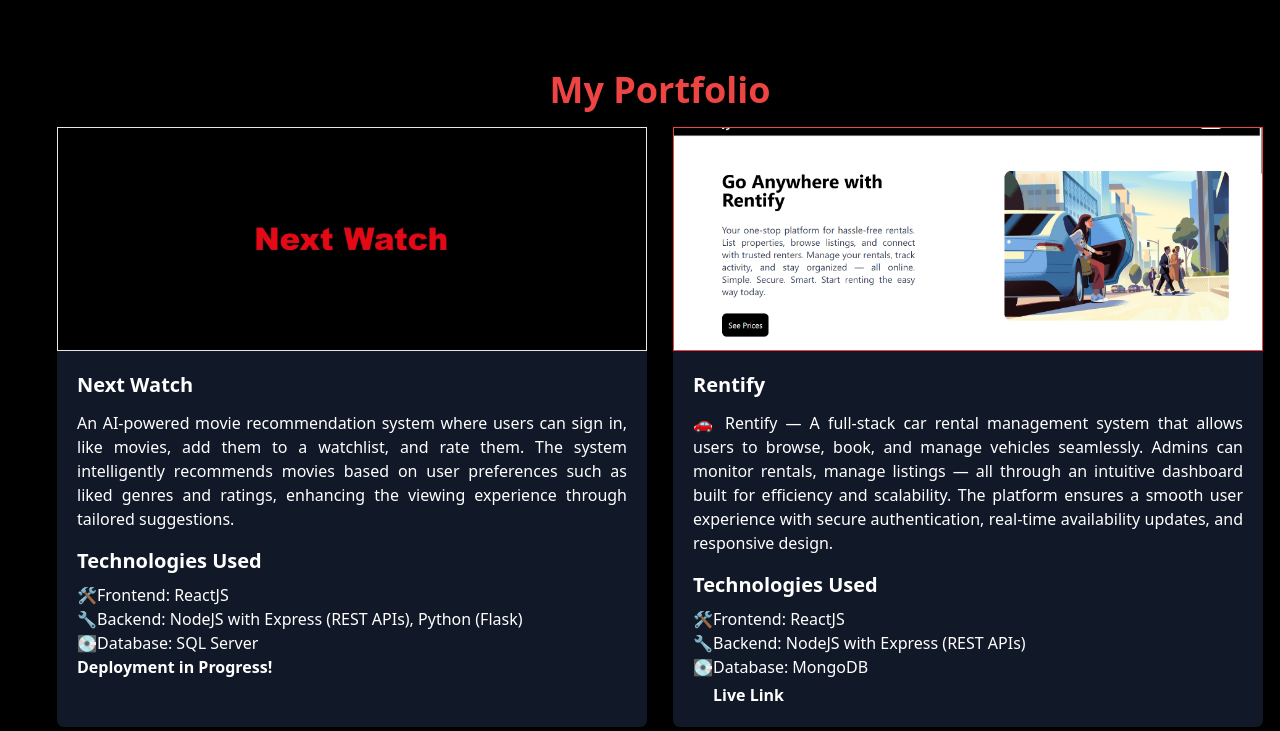
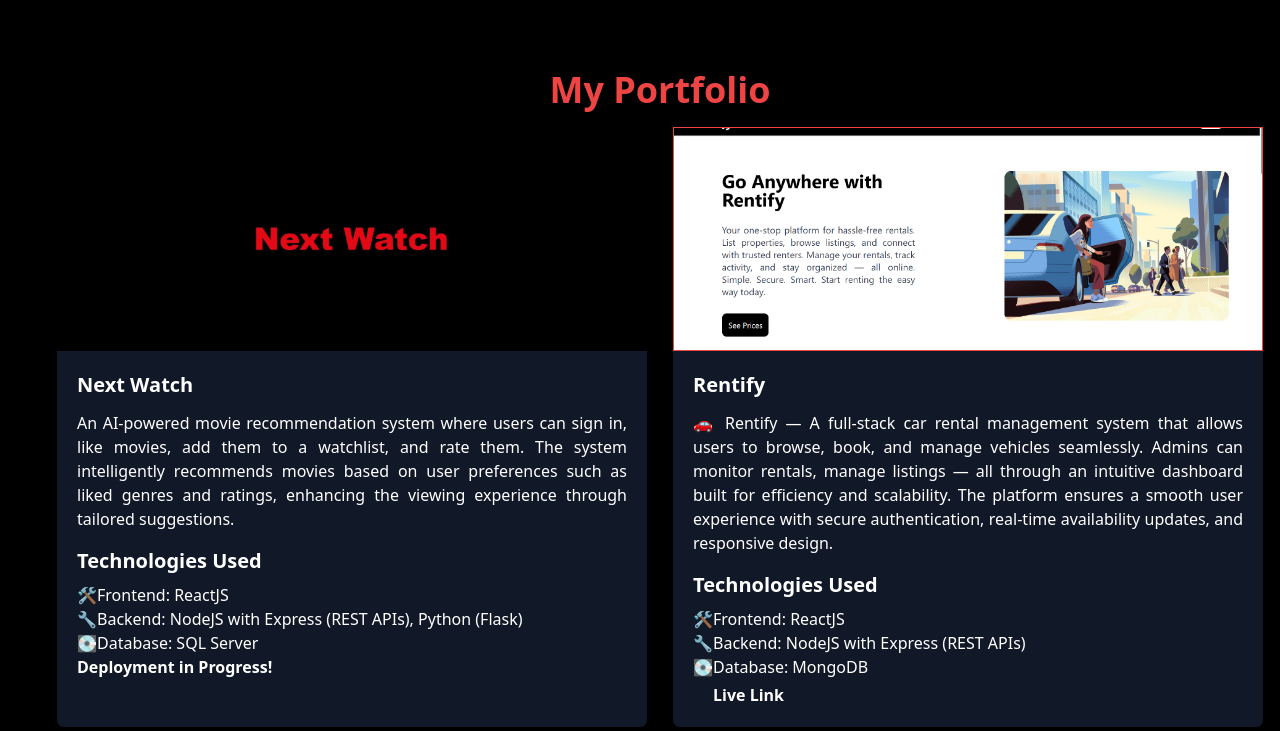
Before and after one commit to Asharr-Ali/My-Portfolio, a website: page index.html in a window 1280 px wide. Shown: the part 2900-3631 px from the top of the page. Drawn offline with Linux system fonts and the light colour scheme.

Commit message:
Adjust Borders

```diff
--- a/index.html
+++ b/index.html
@@ -179,7 +179,7 @@
 
       <div class="grid grid-cols-1 md:grid-cols-2 xl:grid-cols-3 gap-6 md:gap-8 xl:gap-10 p-4 md:p-8 xl:p-12">
         <div class="group hover:scale-95 border border-black transition-transform transform hover:border-sky-500 bg-gray-900 flex flex-col rounded-lg max-w-[400px] mx-auto">
-          <img class="h-56 w-full object-cover border group-hover:border-black rounded-t-lg" src="next_watch.png" alt="Next Watch"/>
+          <img class="h-56 w-full object-cover group-hover:border-black rounded-t-lg" src="next_watch.png" alt="Next Watch"/>
           <div class="p-5 flex-1 flex flex-col">
             <h1 class="font-extrabold text-xl"> Next Watch </h1>
             <p class="mt-3 text-justify flex-1"> An AI-powered movie recommendation system where users can sign in, like movies, add them to a watchlist, and rate them. The system intelligently recommends movies based on user preferences such as liked genres and ratings, enhancing the viewing experience through tailored suggestions. </p>
```
